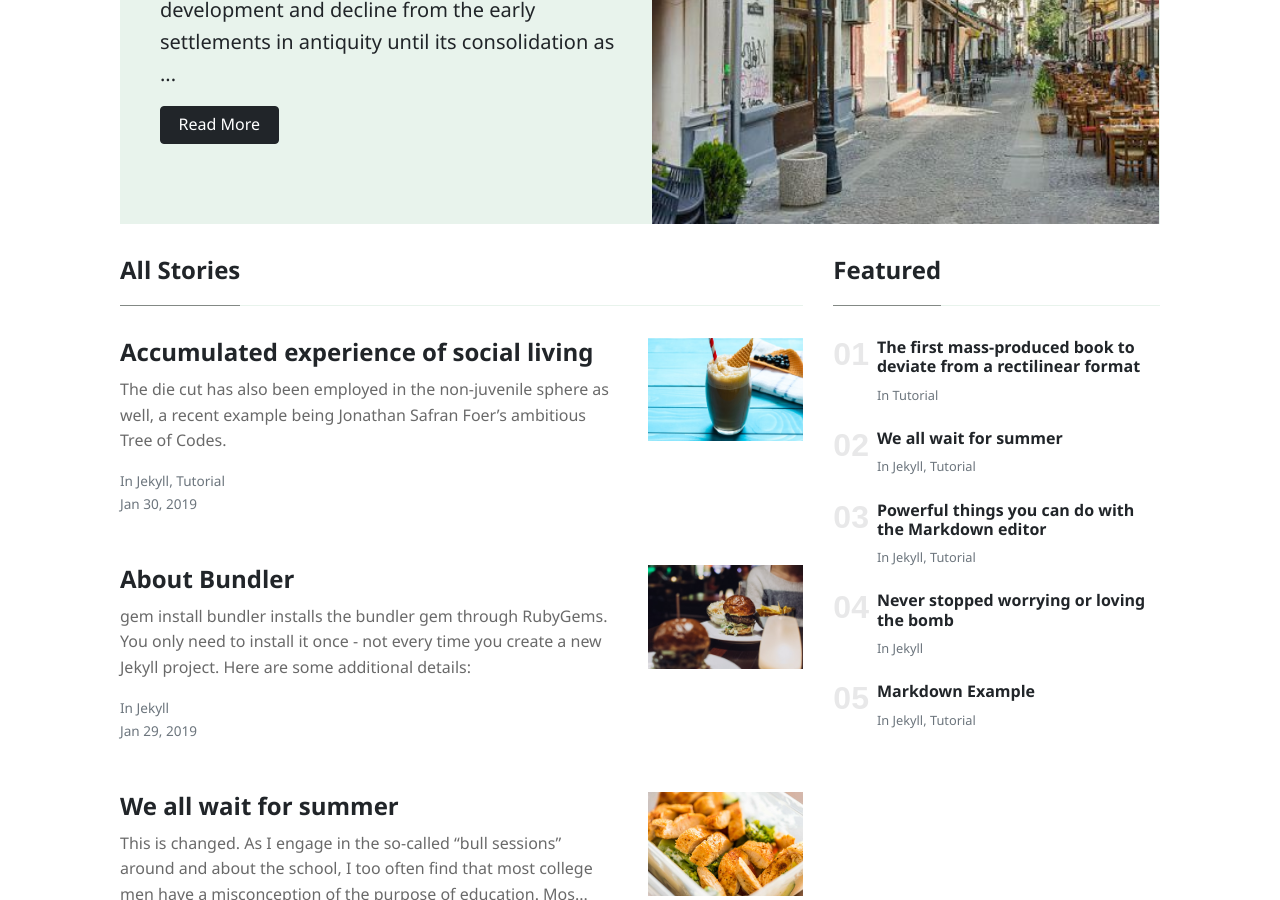
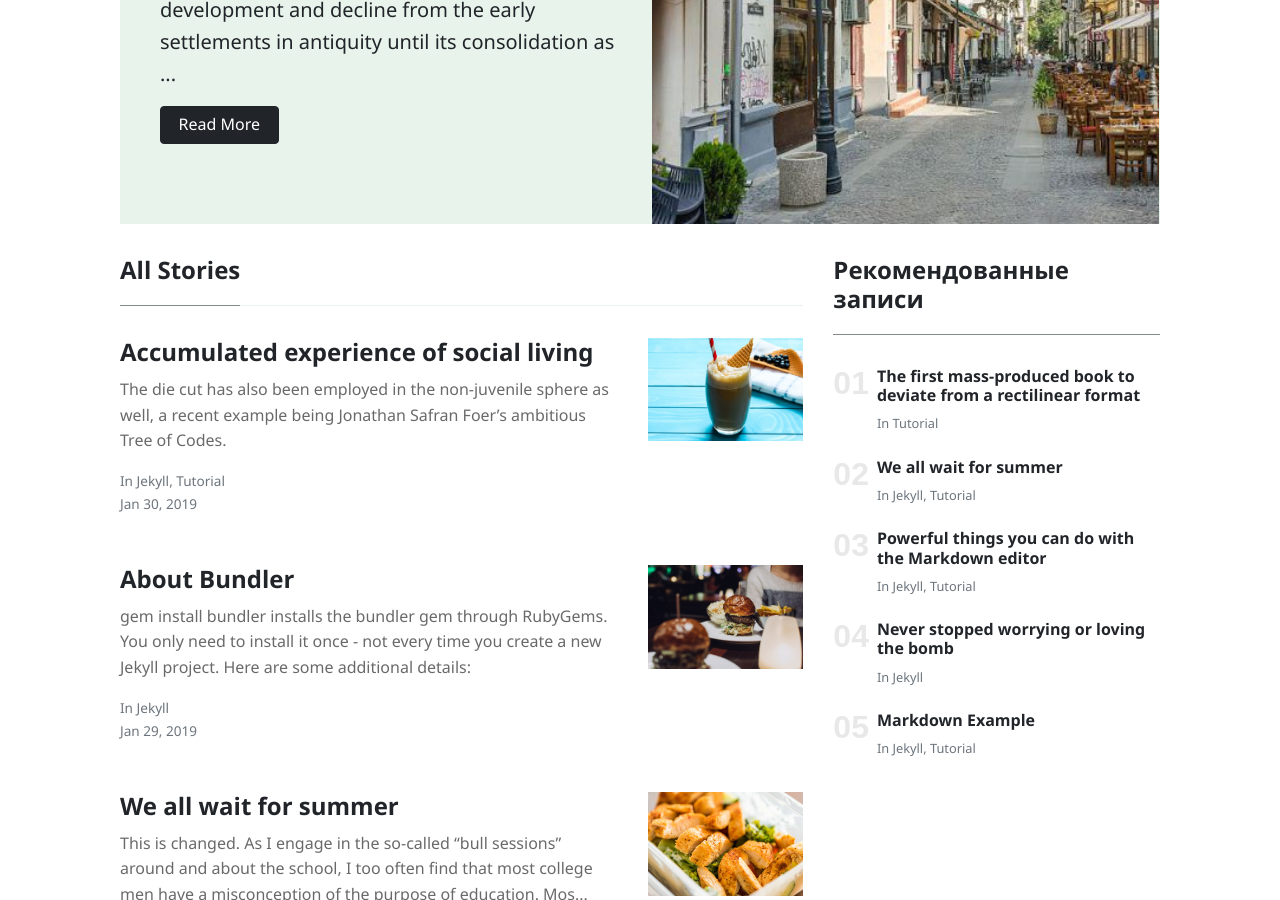
Before and after one commit to DaniilChizhevskii/Coding-Ti.me, a Jekyll site: the page built from index.html, in a window 1280 px wide and 900 px high, scrolled down 710 px. Built offline with Jekyll 4.4.1, drawn with Linux system fonts in a browser that asks for light colours; nearby versions of some CDN libraries; the list of posts is cut into pages by our own code.

Commit message:
Update sidebar-featured.html

```diff
--- a/_includes/sidebar-featured.html
+++ b/_includes/sidebar-featured.html
@@ -1,5 +1,5 @@
 <div class="sticky-top sticky-top-offset">
-    <h4 class="font-weight-bold spanborder"><span>Featured</span></h4>
+    <h4 class="font-weight-bold spanborder"><span>Рекомендованные записи</span></h4>
     <ol class="list-featured">
         {% for post in site.tags.featured %}
             <li class="mb-4">
```
